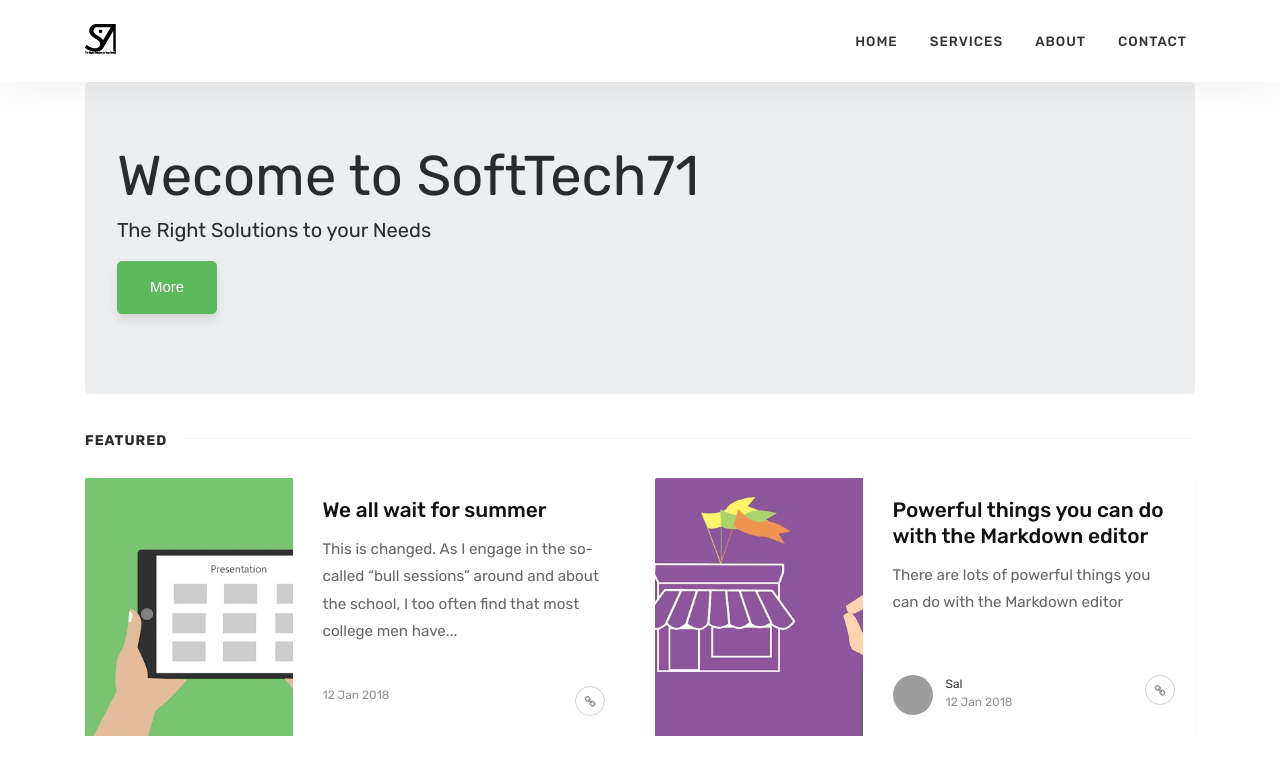
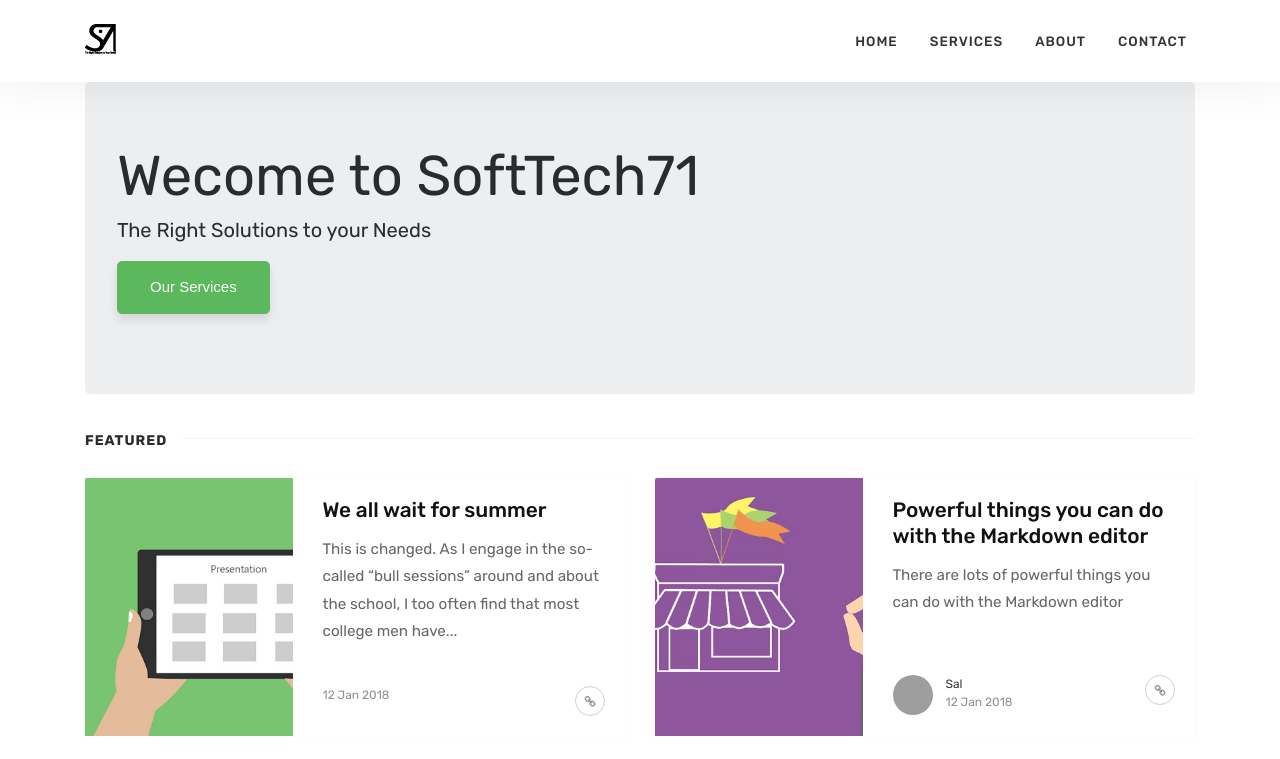
Before and after one commit to softtech71/softtech71.github.io, a Jekyll site: the page built from index.html, in a window 1280 px wide and 900 px high, cut to the strip 0-759 px from the top of the window. Built offline with Jekyll 4.4.1, drawn with Linux system fonts in a browser that asks for light colours; the list of posts is cut into pages by our own code; comment, search, counter and statistics services are not loaded; grey boxes are pictures that could not be loaded.

Commit message:
class="btn btn-success btn-lg"

```diff
--- a/index.html
+++ b/index.html
@@ -12,7 +12,7 @@ order: 1
             <h4 class="display-4"> Wecome to {{site.name}}</h4>
             <p class="lead">{{site.description}}</p>
             <p class="lead">
-              <a href="#"><button class="btn btn-success btn-lg">More</button></a>
+              <a href="#"><button class="btn btn-success btn-lg">Our Services</button></a>
             </p>
           </div>
 </div>
```
